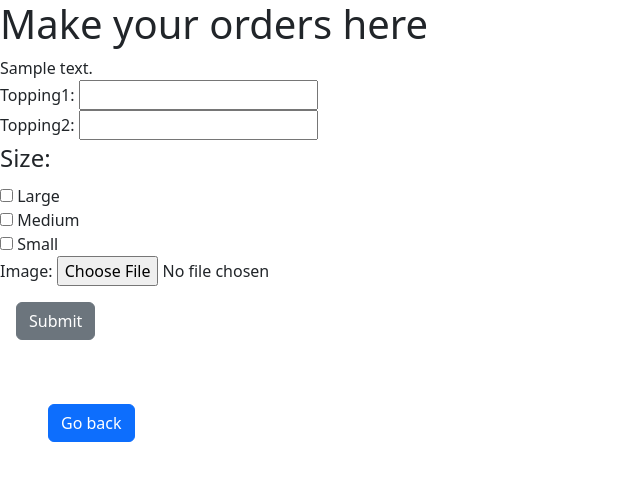
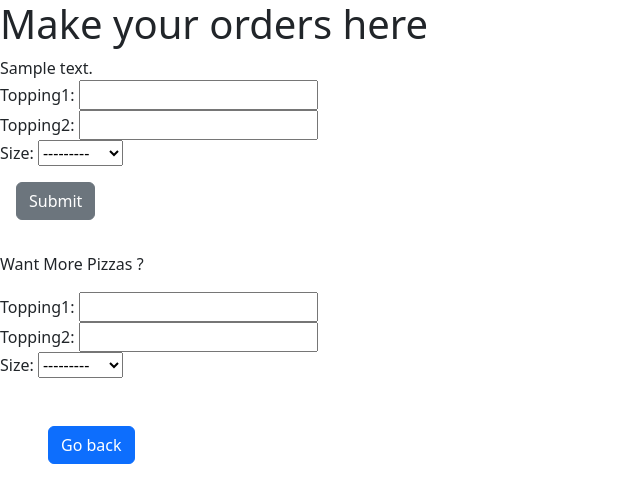
Before and after one commit to Daniel-Kav/frontend_api, a Django app: template pizza/templates/pizza/order.html in a window 1280 px wide. Shown: the top 503 px of the page, without its empty margins (0-640 px from the left). Run offline with Django 5.2, Linux system fonts and the light colour scheme; data comes from the database, SQL or seed files in the repository; tables that the repository leaves empty hold one stand-in row (values such as "Sample post"); the template is opened without the code that fills it: values that come from a table or form of the project are taken from there, most other values are stand-ins (such as "Sample title", 1, 10 or a date in 2020); parts of the project's set-up code (start-up, migrations or seed data) failed here and were passed over.

Commit message:
working on a multiple pizza order form

```diff
--- a/pizza/forms.py
+++ b/pizza/forms.py
@@ -8,8 +8,6 @@ from .models import Pizza
 
 
 class PizzaForm(forms.ModelForm):
-    image = forms.ImageField()
     class Meta:
         model = Pizza
         fields = ['topping1','topping2','size']
-        widgets = {'size': forms.CheckboxSelectMultiple}
--- a/pizza/templates/pizza/order.html
+++ b/pizza/templates/pizza/order.html
@@ -15,6 +15,12 @@
         {{ orderform}}
         <input type="submit" name="Submit" class="btn btn-secondary my-3 mx-3" >
     </form>
+
+    <p class="my-3">Want More Pizzas ?</p>
+    <form action="">
+        {{ multiple_form }}
+    </form>
+
     <a href="{%url 'home' %}" class="btn btn-primary my-5 mx-5">Go back</a>
 </body>
 </html>
--- a/pizza/urls.py
+++ b/pizza/urls.py
@@ -5,4 +5,5 @@ from django.urls import path
 urlpatterns = [
     path('',views.home, name='home'),
     path('order',views.order, name='order'),
+    path('pizzas',views.pizzas, name='pizzas'),
 ]
--- a/pizza/views.py
+++ b/pizza/views.py
@@ -6,7 +6,7 @@ def home(request):
 
 def order(request):
     if request.method == 'POST':
-        form_data = PizzaForm(request.POST, request.FILES)
+        form_data = PizzaForm(request.POST)
         if form_data.is_valid():
             note = "Thanks for ordering. Your %s %s %s pizza order is enroute." % (form_data.cleaned_data['size'], form_data.cleaned_data['topping1'], form_data.cleaned_data['topping2'])
             return   render(request , 'pizza/order.html', {'orderform':PizzaForm(), "note" : note})
```
